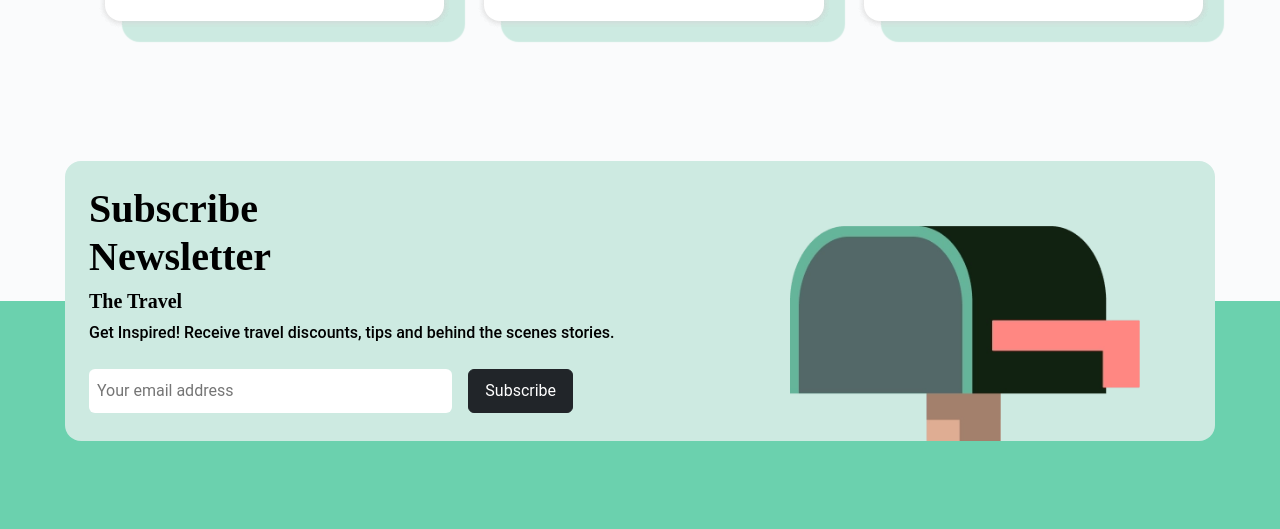
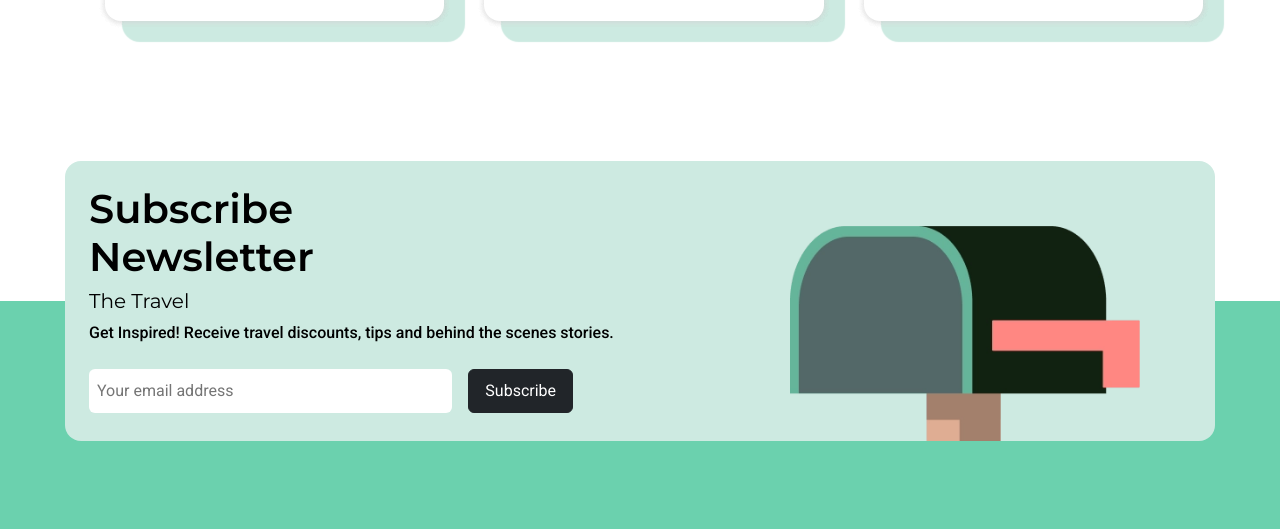
Before and after one commit to pirateIV/FlightBookingApp, a website with bundled scripts: page index.html in a window 1280 px wide. Shown: the part 2677-3206 px from the top of the page. Built offline with nearby package versions, Linux system fonts and the light colour scheme.

Commit message:
added fomts

```diff
--- a/css/style.css
+++ b/css/style.css
@@ -4,7 +4,8 @@
 /* css imports */
 @import url(./main.css);
 @import url(./classes.css);
-@import url(https://cdnjs.cloudflare.com/ajax/libs/bootstrap/5.3.2/css/bootstrap.min.css);
+/* @import url(https://cdnjs.cloudflare.com/ajax/libs/bootstrap/5.3.2/css/bootstrap.min.css); */
+@import url('https://fonts.googleapis.com/css2?family=Montserrat:ital,wght@0,200;0,300;0,400;0,600;0,700;0,800;0,900;1,200;1,300;1,400;1,500&family=Roboto:wght@100;300;400;500;700;900&display=swap');
 
 * {
   font-family: "Roboto";
--- a/index.html
+++ b/index.html
@@ -6,11 +6,11 @@
     <title>Flight B.</title>
       <meta name="description" content="Some idea of how the functionality of a flight booking app works">
     <meta name="author" content="benjamin">
-    <!-- <link rel="preload" as="style" href="./node_modules/bootstrap/dist/css/bootstrap.min.css"
+    <link rel="preload" as="style" href="./node_modules/bootstrap/dist/css/bootstrap.min.css"
       onload="this.onload=null;this.rel='stylesheet'" />
     <noscript>
       <link rel="stylesheet" href="./node_modules/bootstrap/dist/css/bootstrap.min.css" />
-    </noscript> -->
+    </noscript>
     <link rel="stylesheet" href="css/style.css">
   </head>
   <body>
```
